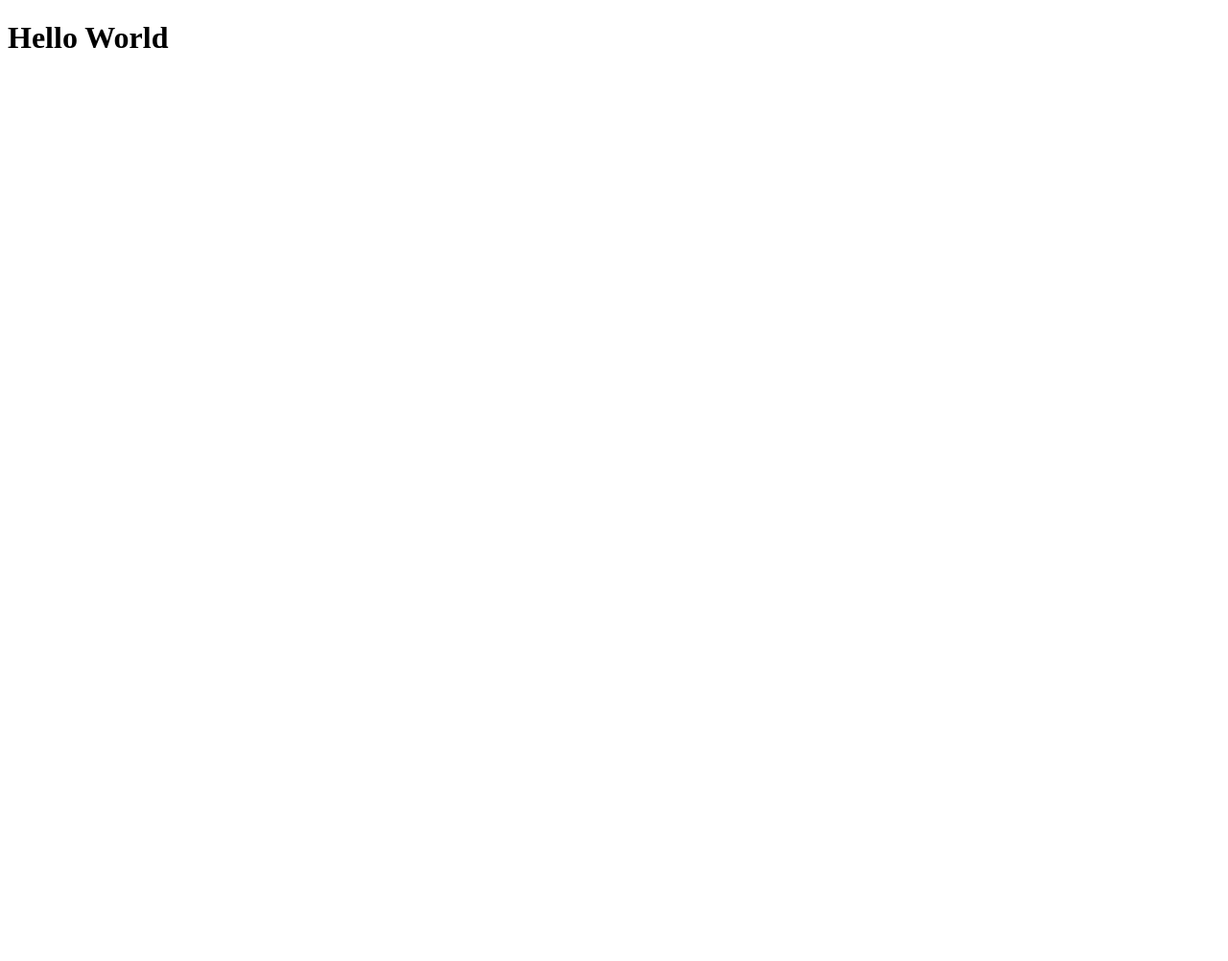
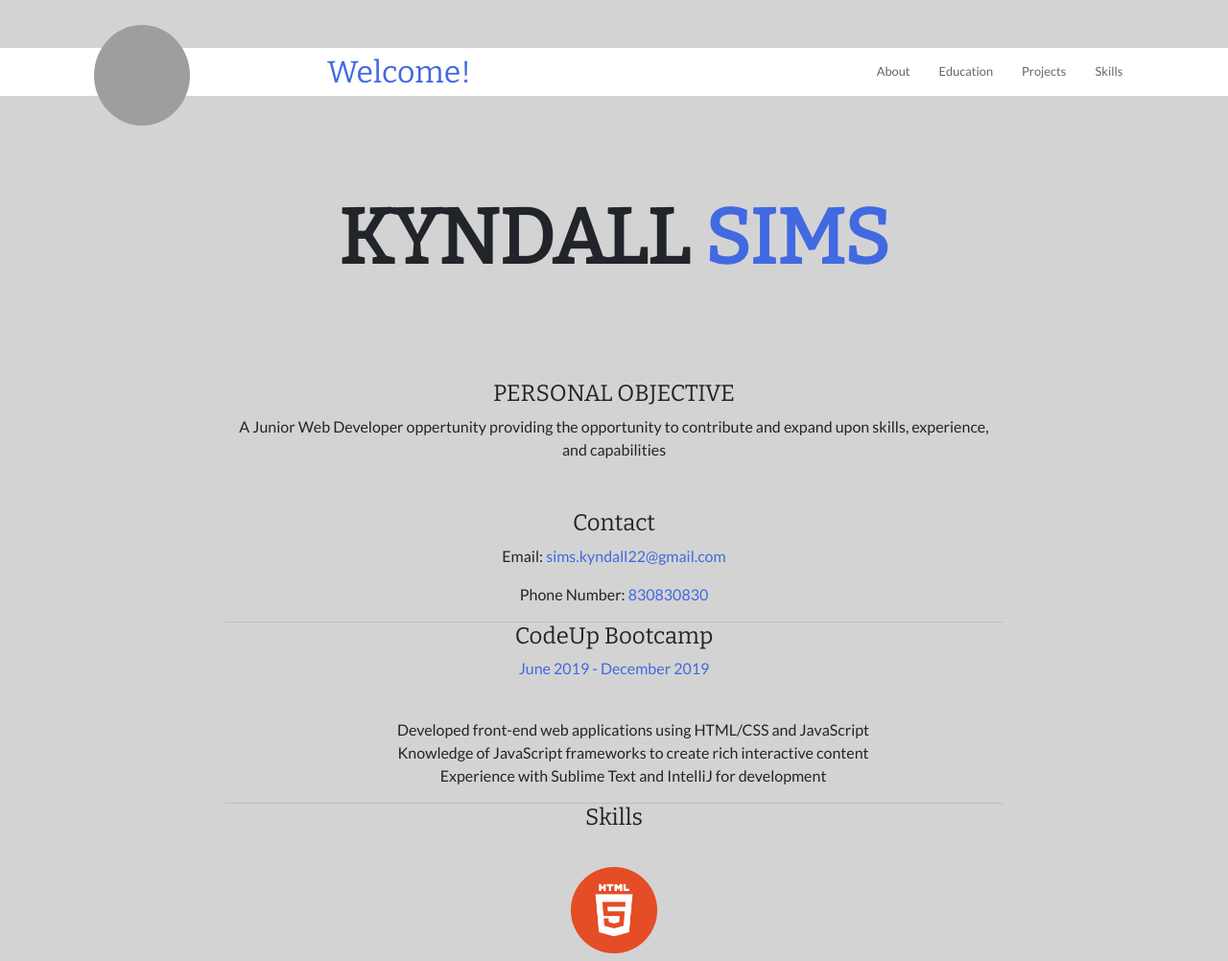
Before and after one commit to Kyndall707/Kyndall707.github.io, a plain HTML site: page index.html in a window 1280 px wide. Shown: the top 1002 px of the page at 96% size. Before the commit the page ends 800 px from the top, so only its background shows below. Drawn offline with nearby package versions, Linux system fonts and the light colour scheme; grey boxes are pictures that could not be loaded.

Commit message:
basic page done

```diff
--- /dev/null
+++ b/index.css
@@ -0,0 +1,309 @@
+/*!*picture styles---------------------------------------------*!*/
+/*.cat{*/
+/*    width: 110px;*/
+/*    height: 110px;*/
+/*    border-radius: 60%;*/
+/*    !*z-index: 1;*!*/
+/*}*/
+
+
+/*!*link styles------------------------------------------------*!*/
+/*a{*/
+/*    opacity: 0.7;*/
+/*}*/
+/*a:hover{*/
+/*    opacity: 1;*/
+/*}*/
+
+
+/*---------------------------------------redo-------------------------------------*/
+body{
+    background-color: lightgray;
+}
+
+.header-container {
+    display: grid;
+    grid-template-rows: 3fr 2fr 1fr;
+    grid-template-columns: 1fr;
+    grid-template-areas:
+            "logo"
+            "brand"
+            "nav";
+    margin-bottom: 50px;
+}
+
+
+.banner-logo {
+    height: 105px;
+    background: white;
+    margin-bottom: 50px;
+    grid-area: logo;
+}
+
+
+.banner-logo img {
+    /*height: 210px;*/
+    /*position: relative;*/
+    bottom: 52.5px;
+    display: block;
+    margin: auto;
+    width: 100px;
+        height: 120px;
+        border-radius: 60%;
+}
+
+.brand-heading {
+    grid-area: brand;
+    font-size: 3.5em;
+    text-align: center;
+    font-family: 'Bitter', serif;
+    color: royalblue;
+}
+
+nav {
+    grid-area: nav;
+    font-family: 'Abel', sans-serif;
+}
+
+
+nav ul {
+    display: flex;
+    justify-content: center;
+    list-style: none;
+    margin-right: 30px;
+}
+
+
+
+nav li {
+    margin: 0 15px;
+    font-size: 1.25em;
+    opacity: 0.7;
+}
+
+nav li:hover{
+    opacity: 1;
+}
+
+/*TEXT AND H1/2/3/4/5/6---------------*/
+h1, h4, h3{
+    font-family: 'Bitter', serif;
+}
+
+h1 {
+    margin-bottom: 100px;
+    font-size: 80px;
+    font-weight: bold;
+}
+
+p, li{
+    font-family: 'Lato', sans-serif;
+    text-decoration: none;
+}
+
+/*BODY CENTERING AND DISPLAY-----------------------*/
+.main-obj{
+    /*display: flex;*/
+    text-align: center;
+}
+
+.lName{
+    color: royalblue;
+}
+
+.education{
+    text-align: center;
+}
+
+.timespent{
+    color: royalblue;
+}
+
+.education ul{
+    list-style: none;
+}
+
+.contact-info{
+    text-align: center;
+}
+
+.email{
+    color: royalblue;
+}
+
+.num{
+    color: royalblue;
+}
+
+.obj{
+    margin-bottom: 50px;
+}
+
+
+/*SKILLS IMAGE AND DISPLAY------------------------------------------------------------------*/
+.skills{
+   text-align: center;
+}
+
+.skill{
+    text-align: center;
+}
+
+
+.html{
+    width: 100px;
+    height: 100px;
+    margin-bottom: 20px;
+}
+
+.css{
+    width: 100px;
+    height: 100px;
+    margin-bottom: 20px;
+}
+
+.js{
+    width: 100px;
+    height: 100px;
+    margin-bottom: 20px;
+}
+
+.jquery{
+    width: 100px;
+    height: 100px;
+    margin-bottom: 20px;
+}
+
+.bootstrap{
+    width: 100px;
+    height: 100px;
+    margin-bottom: 20px;
+}
+
+
+/*SMALL SCREEN--------------------------------------------------------------------------*/
+@media screen and (min-width:576px) {
+
+    .header-container {
+        /*display: grid;*/
+        grid-template-rows: 50px 75px 1px;
+        /*grid-template-columns: 1fr;*/
+        grid-template-areas: "logo" "nav" "brand";
+        margin-bottom: 100px;
+    }
+
+    .banner-logo {
+        height: 0px;
+        margin-bottom: 0;
+        /*grid-area: logo;*/
+    }
+
+    .banner-logo img {
+        height: 105px;
+        position: relative;
+        top: 24.5px;
+        /*bottom: 52.5px;*/
+        display: block;
+        margin: auto;
+    }
+
+
+    nav ul {
+        display: flex;
+        justify-content: center;
+        align-items: center;
+        list-style: none;
+        background: white;
+        height: 52.5px;
+        padding-left: 4px;
+        margin-right: 0;
+    }
+
+    nav li:nth-of-type(2) {
+        margin-right: 105px;
+    }
+
+    nav li:nth-of-type(3) {
+        margin-left: 52.5px;
+    }
+
+    nav li {
+        /*margin: 0 15px;*/
+        font-size: .8em;
+    }
+
+    .brand-heading {
+        /*grid-area: brand;*/
+        font-size: 2em;
+        /*font-family: 'Abel', sans-serif;*/
+        /*text-align: center;*/
+    }
+
+}
+
+/*MEDIUM------------------------------------------------*/
+
+@media screen and (min-width:768px){
+
+    .header-container {
+        /*display: grid;*/
+        grid-template-rows: 1fr;
+        grid-template-columns: 20% 25% 17.5% 37.5%;
+        grid-template-areas: "logo brand . nav";
+        /*margin-bottom: 50px;*/
+        background-color: white;
+        margin-top: 50px;
+        height: 50px;
+    }
+
+    .banner-logo{
+        background-color: white;
+        height: 50px;
+    }
+
+    .banner-logo img {
+        height: 105px;
+        position: relative;
+        top: -24.5px;
+        /*bottom: 52.5px;*/
+        display: block;
+        margin: auto;
+        left: 20px;
+    }
+
+    .brand-heading {
+        /*grid-area: brand;*/
+        /*font-size: 2em;*/
+        /*font-family: 'Abel', sans-serif;*/
+        /*text-align: center;*/
+        line-height: 50px;
+    }
+
+    nav ul {
+        /*    display: flex;*/
+        /*    justify-content: center;*/
+        /*    align-items: center;*/
+        /*    list-style: none;*/
+        /*    background: white;*/
+        height: 50px;
+    }
+    nav li:nth-of-type(2) {
+        margin: 0 15px;
+    }
+
+    nav li:nth-of-type(3) {
+        margin: 0 15px;
+    }
+
+
+}
+
+
+/*LORGE-------------------------------------------------*/
+@media screen and (min-width: 992px) {
+
+    header:nth-of-type(1) ~ * {
+        max-width: 810px;
+        margin: 0 auto;
+    }
+}
--- a/index.html
+++ b/index.html
@@ -1,10 +1,80 @@
 <!DOCTYPE html>
 <html lang="en">
 <head>
+    <link rel="stylesheet" href="https://stackpath.bootstrapcdn.com/bootstrap/4.3.1/css/bootstrap.min.css" integrity="sha384-ggOyR0iXCbMQv3Xipma34MD+dH/1fQ784/j6cY/iJTQUOhcWr7x9JvoRxT2MZw1T" crossorigin="anonymous">
+    <link href="index.css" rel="stylesheet">
     <meta charset="UTF-8">
+    <meta name="viewport" content="width=device-width, initial-scale=1">
+    <link href="https://fonts.googleapis.com/css?family=Bitter|Lato&display=swap" rel="stylesheet">
     <title>resume website</title>
 </head>
 <body>
-<h1>Hello World</h1>
+<!--    <nav  class="navbar navbar-expand-lg navbar-light bg-dark">-->
+<!--        <img class="cat" src="img/cat-placeholder.jpeg" alt="cute cat">-->
+<!--        <a class="nav-link text-white h5">About</a>-->
+<!--        <a class="nav-link text-white h5">Education</a>-->
+<!--        <a class="nav-link text-white h5">Skills</a>-->
+<!--        <a class="nav-link text-white h5">Projects</a>-->
+<!--        <a class="nav-link text-white h5">Contact</a>-->
+<!--    </nav>-->
+
+<!--NAVBAR AND PICTURE---------------------------------------------->
+<header class="header-container">
+    <div class="banner-logo">
+        <img class="cat" src="img/wonky-eye-me.jpg" alt="Me">
+    </div>
+    <div class="brand-heading">
+        Welcome!
+    </div>
+    <nav>
+        <ul>
+            <li>About</li>
+            <li>Education</li>
+            <li>Projects</li>
+            <li>Skills</li>
+        </ul>
+    </nav>
+</header>
+<!--BODY (ABOUT INFORMATION)------------------------------------------------->
+
+<div class="main-obj">
+    <h1 class="main-name">KYNDALL <span class="lName">SIMS</span></h1>
+    <h4>PERSONAL OBJECTIVE</h4>
+    <p class="obj">A Junior Web Developer oppertunity providing the opportunity to contribute and expand upon skills, experience, and capabilities</p>
+    <h4>Contact</h4>
+    <p>Email: <span class="email">sims.kyndall22@gmail.com</span></p>
+    <p>Phone Number: <span class="num">830830830</span></p>
+</div>
+<hr>
+
+<!--EDUCATION INFORMATION, BREAK POINT, will probably change it too experience--------------------------------->
+<div class="education">
+    <h4 class="place">CodeUp Bootcamp</h4>
+    <p class="timespent">June 2019 - December 2019</p><br>
+    <ul>
+        <li>Developed front-end web applications using HTML/CSS and JavaScript</li>
+        <li>Knowledge of JavaScript frameworks to create rich interactive content</li>
+        <li>Experience with Sublime Text and IntelliJ for development</li>
+    </ul>
+</div>
+<hr>
+<!--Skills------------------------------------------------------------------>
+<div class="skills">
+    <h4 class="skill">Skills</h4><br>
+    <img class="html" src="img/html-logo.png" alt="html-logo"><br>
+    <img class="css" src="img/css-logo.png" alt="css-logo"><br>
+    <img class="js" src="img/js-logo.png" alt="js-logo"><br>
+    <img class="jquery" src="img/jquery-logo.png" alt="jq-logo"><br>
+    <img class="bootstrap" src="img/bootstrap.png" alt="bs-logo"><br>
+</div>
+<hr>
+<!--Footer------------------------------------------------------------------------>
+<footer>
+    <p>Thank you so much for visiting my personal site!</p>
+    <p>If you have reached out to me i will get back to you at my earliest convenience</p>
+</footer>
+
+
+
 </body>
 </html>
```
Also changed, not shown: img/bootstrap.png (added), img/cat-placeholder.jpeg (added), img/css-logo.png (added), img/html-logo.png (added), img/jquery-logo.png (added), img/js-logo.png (added), 1 other file.
